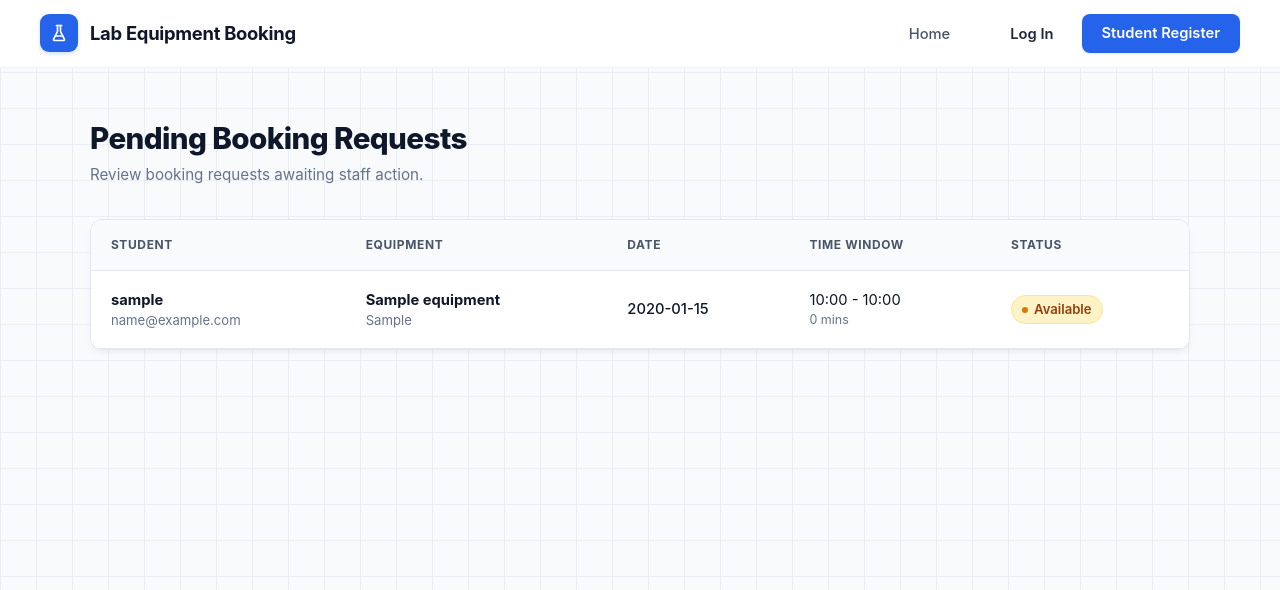
After one commit to ashan2k02/lab-equipment-booking-system, a Flask app: template app/templates/bookings/pending_bookings.html in a window 1280 px wide. The commit adds this page. Shown: the top 590 px of the page. Run offline with Flask 3, Linux system fonts and the light colour scheme; the template is opened without the code that fills it: values that come from a table or form of the project are taken from there, others are empty; tables that the repository leaves empty hold one stand-in row (values such as "Sample post").

Commit message:
feat(FR-04): add pending bookings view for staff and link from dashboard

```diff
--- a/app/templates/auth/staff_dashboard.html
+++ b/app/templates/auth/staff_dashboard.html
@@ -23,6 +23,7 @@
 
     <div style="display: flex; gap: 1rem; margin-top: 1.5rem;">
       <a href="{{ url_for('auth.dashboard') }}" class="btn btn-primary">Back to Dashboard</a>
+      <a href="{{ url_for('bookings.pending_bookings') }}" class="btn" style="background: #eff6ff; color: #1e40af; border: 1px solid #bfdbfe; font-weight: 600;">View Pending Bookings</a>
       <a href="{{ url_for('auth.logout') }}" class="btn" style="background: #f1f5f9; color: var(--text-main); margin-left: auto;">Log Out</a>
     </div>
   </div>
--- /dev/null
+++ b/app/templates/bookings/pending_bookings.html
@@ -0,0 +1,74 @@
+{% extends "base.html" %}
+
+{% block title %}Pending Bookings - Lab Equipment Booking System{% endblock %}
+
+{% block content %}
+<div style="max-width: 1100px; margin: 0 auto; width: 100%;">
+  <div style="margin-bottom: 2rem;">
+    <h1 style="font-size: 1.85rem; font-weight: 800; color: var(--text-main); letter-spacing: -0.02em;">
+      Pending Booking Requests
+    </h1>
+    <p style="color: var(--text-muted); font-size: 0.95rem; margin-top: 0.25rem;">
+      Review booking requests awaiting staff action.
+    </p>
+  </div>
+
+  {% if bookings %}
+    <div style="background: #ffffff; border-radius: 12px; border: 1px solid var(--border-color); box-shadow: 0 4px 6px -1px rgba(0, 0, 0, 0.05); overflow: hidden;">
+      <div style="overflow-x: auto;">
+        <table style="width: 100%; border-collapse: collapse; text-align: left; font-size: 0.92rem;">
+          <thead>
+            <tr style="background: #f8fafc; border-bottom: 1px solid var(--border-color); color: #475569; font-weight: 600; text-transform: uppercase; font-size: 0.75rem; letter-spacing: 0.05em;">
+              <th style="padding: 1rem 1.25rem;">Student</th>
+              <th style="padding: 1rem 1.25rem;">Equipment</th>
+              <th style="padding: 1rem 1.25rem;">Date</th>
+              <th style="padding: 1rem 1.25rem;">Time Window</th>
+              <th style="padding: 1rem 1.25rem;">Status</th>
+            </tr>
+          </thead>
+          <tbody>
+            {% for booking in bookings %}
+              <tr style="border-bottom: 1px solid var(--border-color);">
+                <td style="padding: 1.1rem 1.25rem; color: var(--text-main);">
+                  <strong>{{ booking.user.username if booking.user else 'User #' ~ booking.user_id }}</strong>
+                  {% if booking.user %}
+                    <span style="display: block; color: var(--text-muted); font-size: 0.82rem;">{{ booking.user.email }}</span>
+                  {% endif %}
+                </td>
+                <td style="padding: 1.1rem 1.25rem; color: var(--text-main);">
+                  <strong>{{ booking.equipment.name if booking.equipment else 'Equipment #' ~ booking.equipment_id }}</strong>
+                  {% if booking.equipment %}
+                    <span style="display: block; color: var(--text-muted); font-size: 0.82rem;">{{ booking.equipment.category }}</span>
+                  {% endif %}
+                </td>
+                <td style="padding: 1.1rem 1.25rem; color: var(--text-main); font-weight: 500;">
+                  {{ booking.booking_date.strftime('%Y-%m-%d') if booking.booking_date else '-' }}
+                </td>
+                <td style="padding: 1.1rem 1.25rem; color: var(--text-main);">
+                  {{ booking.start_time.strftime('%H:%M') }} - {{ booking.end_time.strftime('%H:%M') }}
+                  <span style="display: block; color: var(--text-muted); font-size: 0.78rem;">{{ booking.duration_minutes }} mins</span>
+                </td>
+                <td style="padding: 1.1rem 1.25rem;">
+                  <span style="display: inline-flex; align-items: center; gap: 0.35rem; background: #fef3c7; color: #92400e; border: 1px solid #fde68a; font-weight: 600; font-size: 0.82rem; padding: 0.25rem 0.65rem; border-radius: 9999px;">
+                    <span style="width: 6px; height: 6px; border-radius: 50%; background: #d97706;"></span>
+                    {{ booking.status }}
+                  </span>
+                </td>
+              </tr>
+            {% endfor %}
+          </tbody>
+        </table>
+      </div>
+    </div>
+  {% else %}
+    <div style="background: #ffffff; border-radius: 12px; border: 1px dashed var(--border-color); padding: 4rem 2rem; text-align: center;">
+      <h2 style="font-size: 1.35rem; font-weight: 700; color: var(--text-main); margin-bottom: 0.5rem;">
+        No Pending Booking Requests
+      </h2>
+      <p style="color: var(--text-muted); max-width: 420px; margin: 0 auto; font-size: 0.95rem;">
+        There are currently no booking requests waiting for staff review.
+      </p>
+    </div>
+  {% endif %}
+</div>
+{% endblock %}
```
Also changed, not shown: app/bookings.py (+15 -0 lines), tests/test_pending_bookings.py (added, +135 -0 lines).
